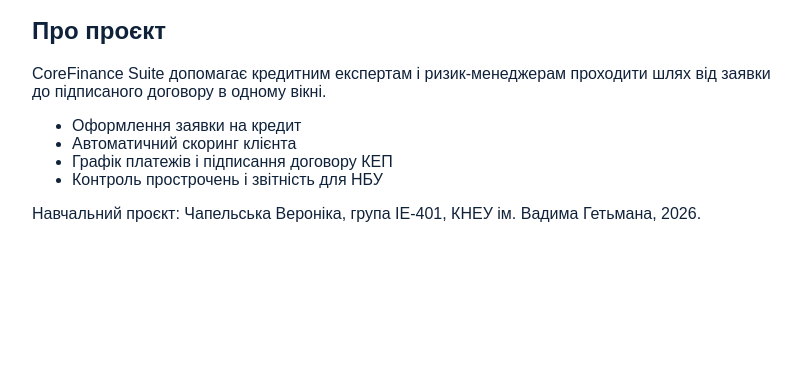
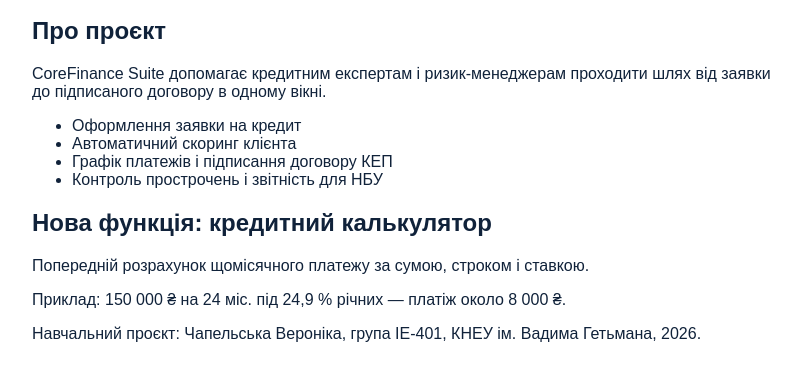
Before and after one commit to veronikachapelska/corefinance-git-web, a plain HTML site: page index.html in a window 1280 px wide. Shown: the part 119-500 px from the top of the page, without its empty margins (228-1029 px from the left). Drawn offline with Linux system fonts and the light colour scheme.

Commit message:
Add feature section
Нова функція: розділ «Кредитний калькулятор» з прикладом розрахунку платежу.

```diff
--- a/index.html
+++ b/index.html
@@ -22,6 +22,12 @@
     <li>Контроль прострочень і звітність для НБУ</li>
   </ul>
 
+  <section id="calculator">
+    <h2>Нова функція: кредитний калькулятор</h2>
+    <p>Попередній розрахунок щомісячного платежу за сумою, строком і ставкою.</p>
+    <p>Приклад: 150 000 ₴ на 24 міс. під 24,9 % річних — платіж около 8 000 ₴.</p>
+  </section>
+
   <footer>
     <p>Навчальний проєкт: Чапельська Вероніка, група ІЕ-401, КНЕУ ім. Вадима Гетьмана, 2026.</p>
   </footer>
```
